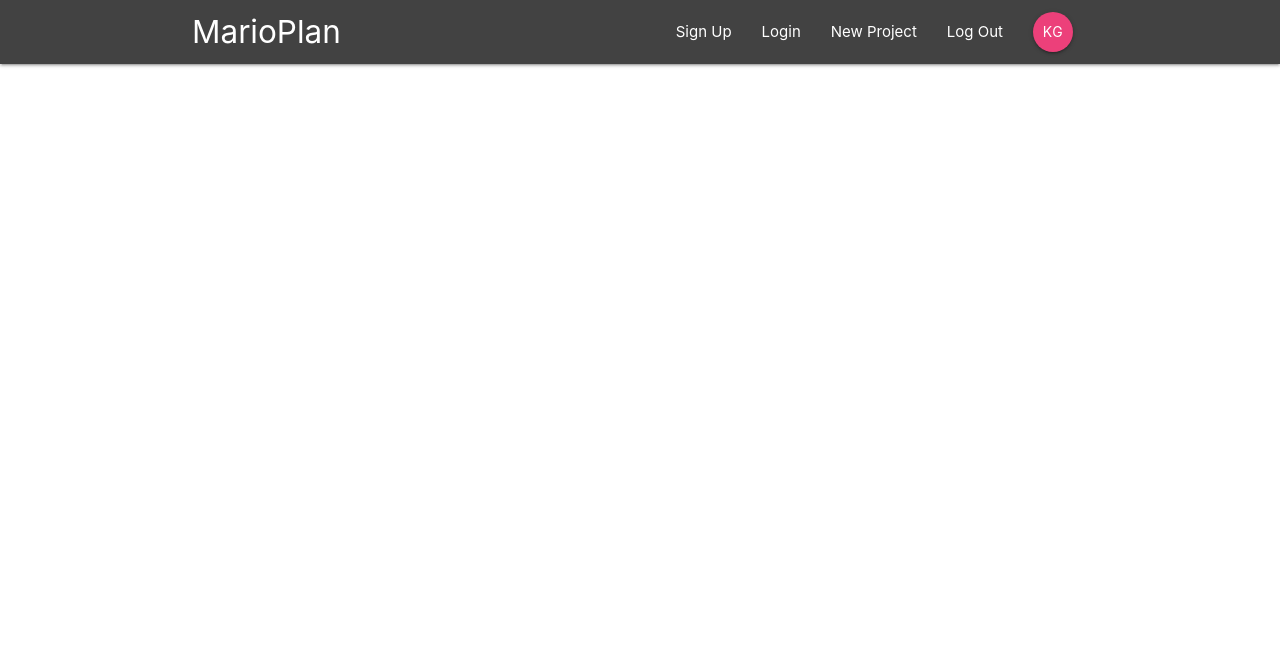
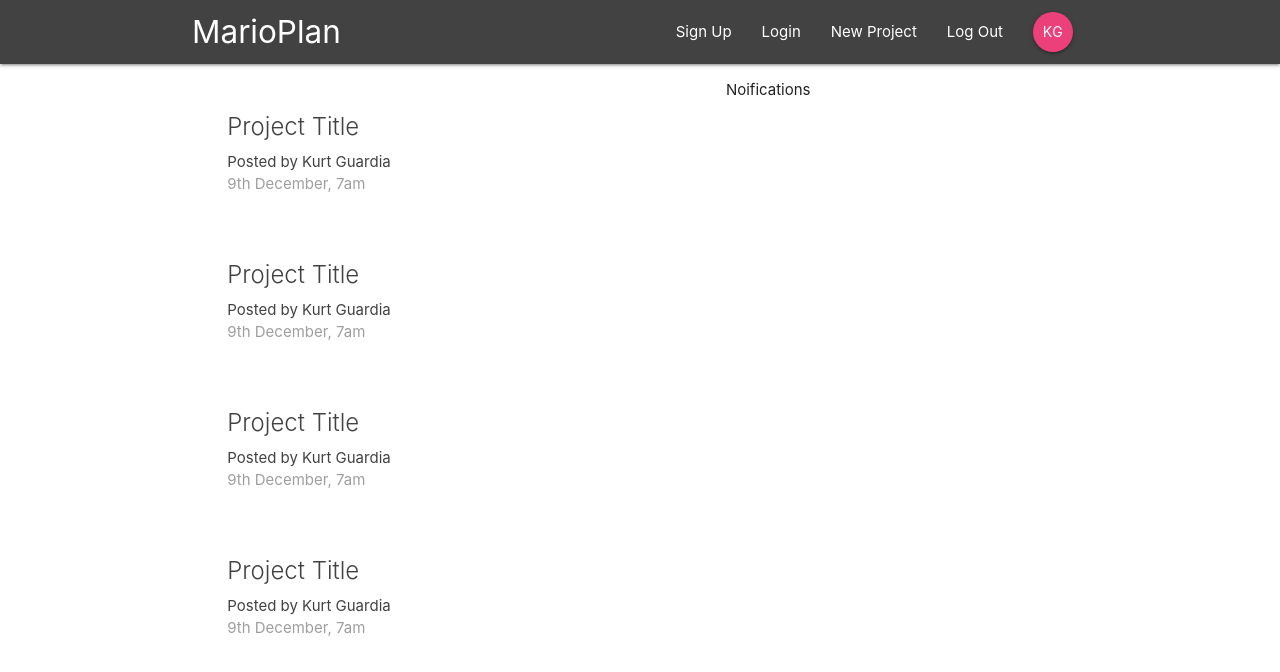
Before and after one commit to KurtGuardia/Marioplan, a React (Create React App) app: page / in a window 1280 px wide. Shown: the top 672 px of the page. Built offline with nearby package versions, Linux system fonts and the light colour scheme.

Commit message:
Created the Dashboard, project list and individial, implemented Routing

```diff
--- a/src/App.js
+++ b/src/App.js
@@ -1,10 +1,16 @@
-import { BrowserRouter } from "react-router-dom";
+import { BrowserRouter, Switch, Route } from "react-router-dom";
+import Dashboard from "./components/dashboard/Dashboard";
 import Navbar from "./components/layout/Navbar";
+import ProjectDetails from "./components/projects/ProjectDetails";
 
 function App() {
   return (
     <BrowserRouter>
       <Navbar />
+      <Switch>
+        <Route path="/" exact component={Dashboard} />
+        <Route path="/project/:id" component={ProjectDetails} />
+      </Switch>
     </BrowserRouter>
   );
 }
--- a/src/components/dashboard/Dashboard.js
+++ b/src/components/dashboard/Dashboard.js
@@ -0,0 +1,20 @@
+import React from "react";
+import ProjectList from "../projects/ProjectList";
+import Notifications from "./Notifications";
+
+const Dashboard = () => {
+  return (
+    <div className="dashboard container">
+      <div className="row">
+        <div className="col s12 m6">
+          <ProjectList />
+        </div>
+        <div className="col s12 m5 offset-m1">
+          <Notifications />
+        </div>
+      </div>
+    </div>
+  );
+};
+
+export default Dashboard;
--- a/src/components/dashboard/Notifications.js
+++ b/src/components/dashboard/Notifications.js
@@ -0,0 +1,11 @@
+import React from "react";
+
+const Notifications = () => {
+  return (
+    <div>
+      <p>Noifications</p>
+    </div>
+  );
+};
+
+export default Notifications;
--- a/src/components/projects/ProjectDetails.js
+++ b/src/components/projects/ProjectDetails.js
@@ -0,0 +1,28 @@
+import React from "react";
+
+const ProjectDetails = (props) => {
+  console.log(props);
+  const id = props.match.params.id;
+
+  return (
+    <div className="container section project-details">
+      <div className="card z-depth-0">
+        <div className="card-content">
+          <span className="card-title">Project Title - {id}</span>
+          <p>
+            Lorem ipsum dolor sit amet consectetur adipisicing elit. Nulla
+            dolores corrupti rem recusandae nostrum in deleniti animi expedita
+            consequatur cumque nihil autem ipsa aliquam ratione, ut non et
+            veritatis quibusdam!
+          </p>
+        </div>
+        <div className="card-action frey lighten-4 grey-text">
+          <div>Posted by Kurt Guardia</div>
+          <div>9th December, 7am</div>
+        </div>
+      </div>
+    </div>
+  );
+};
+
+export default ProjectDetails;
--- a/src/components/projects/ProjectList.js
+++ b/src/components/projects/ProjectList.js
@@ -0,0 +1,15 @@
+import React from "react";
+import ProjectSummary from "./ProjectSummary";
+
+const ProjectList = () => {
+  return (
+    <div className="project-list section">
+      <ProjectSummary />
+      <ProjectSummary />
+      <ProjectSummary />
+      <ProjectSummary />
+    </div>
+  );
+};
+
+export default ProjectList;
--- a/src/components/projects/ProjectSummary.js
+++ b/src/components/projects/ProjectSummary.js
@@ -0,0 +1,15 @@
+import React from "react";
+
+const ProjectSummary = () => {
+  return (
+    <div className="card z-depth-0 project-summary">
+      <div className="card-content grey-text text-darken-3">
+        <span className="card-title">Project Title</span>
+        <p>Posted by Kurt Guardia</p>
+        <p className="grey-text">9th December, 7am</p>
+      </div>
+    </div>
+  );
+};
+
+export default ProjectSummary;
```
Also changed, not shown: 1 other file (tests, documents, lock files or other folders).
